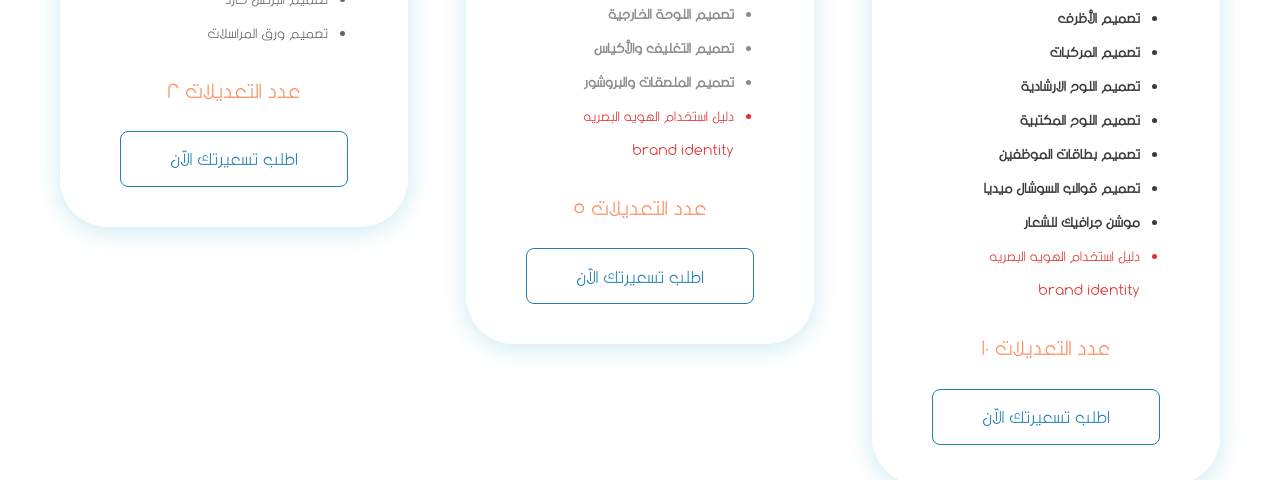
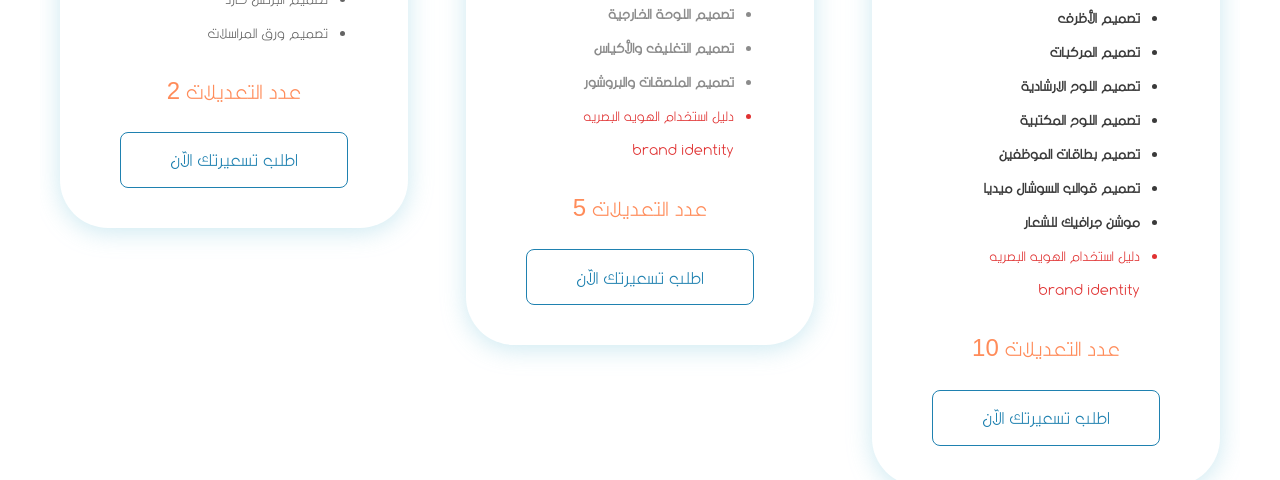
Before and after one commit to HebaMusleh/ziad-studio, a React (Create React App) app: page / in a window 1280 px wide. Shown: the part 3051-3531 px from the top of the page. Built offline with nearby package versions, Linux system fonts and the light colour scheme; a web font is replaced by a local one.

Commit message:
edit fonts

```diff
--- a/src/components/TitleHero/style.js
+++ b/src/components/TitleHero/style.js
@@ -30,6 +30,7 @@ export const StyleTitle = styled.div`
   }
 `;
 export const BtnContact = styled.button`
+font-family: Rawy-Thin,sans-serif;
 padding: 5px 30px;
     border-radius: 8px;
     background: #1f81b0;
--- a/src/mock/ar.json
+++ b/src/mock/ar.json
@@ -90,35 +90,41 @@
       "a3": "هي عمليه متكامله تشمل الجزئين العاطفي ( البراند ) والجزء البصري ( هوية البراند ) هدفها انشاء اسم وصوره وسمعه تميزك عن منافسينك لدى الجمهور المتسهدف ووعيهم بما تقدمه من خدمات .",
       "q4": "اختصار فلسفة البيع على 5 نقاط ",
       "a4": "تنحصر فلسفة البيع على 5 نقاط اساسيه وهي :",
-      "opt1":" المنتج المناسب",
-      "opt2":" المكان المناسب",
-      "opt3":" الوقت المناسب",
-      "opt4":" الشخص المناسب",
-      "opt5":" الرسالة الممناسبة",
+      "opt1": " المنتج المناسب",
+      "opt2": " المكان المناسب",
+      "opt3": " الوقت المناسب",
+      "opt4": " الشخص المناسب",
+      "opt5": " الرسالة الممناسبة",
       "q5": "ماهو السلوقان والتاق لاين والفرق بينهم",
       "a5": "اكيد طرا في بالك شركة نايك وبعض منتجاتها .. ولو قريت ليست مجرد مكتبه طبيعي بيطري في بالك مكتبة جرير هذا يعتبر التاق لاين وهو عباره عن جمله مميزه ترتبط في ذهن المستهلك بالعلامة التجاريه واحيان يكون بمثابة وعد للعملاء ولو لاحظنا مكتبه جرير تحولت من قرطاسيه الى شركة بيع اجهزه الكترونيه واكثر ، فهذا يزيد ولاء العملاء لعلامتك التجاريه .. وايضا لا تستطيع الشركة تغيير التاق لاين الى في حال اعادة هيكله البراند او ما يسمى ( ري براندينق ) اما السلوقان فتكون عادتا عبارات تسويقيه تستخدم في الحملات الاعلانيه زي ( انتا مو انت وانت جوعان ) التابعه لشركة سنكرز ويمكن تغيير التاق لاين باريحيه تامه على حسب المطلوب ف الحمله التسويقيه ومن الممكن ان يصبح تاق لاين اذا حست الشركة بقيمته",
       "q6": " فوائد تصميم الباكجينق بطريقه احترافيه",
       "a6": "الانطباع الاولي كثير سمعنا عنه في المقابلات الوظيفيه او بتتعرف على ناس جدد ، كذلك مع المنتجات اللي راح تبيعها لازم يكون انطباع المستهلك الاولي جميل جدا ولو تتذكر سلوكك ف الشراء راح تتذكر انك اكثر من مره شريت منتج سواء تشوكليت او مشروب بسبب الغلاف ولو تركز في البكجينق الخاص لبيع المنتجات الطبيعيه تلاحظ البساطه في التصميم واستخدام اليستريشن ( رسومات بسيطه ) .. في العبوات ولا اراديا يجيك احساس انه منتج طبيعي ومفيد فالتصميم الجذاب مهم جدا جدا عشان تزيد غريزة الشراء لدى العملاء وكذلك احد العنصار السبعه للتسويق وايضا له اسباب عده مثل حماية المنتج من التلف او الكسر خلال النقل والتخزين فالاهم جودة المنتج ودراسته وتحليله بشكل دقيق وبعدها تنتقل للتصميم المبهر عشان يعكس فخامة وجودة المنتج فاذا حاب نصمم لك التغليف لمنتجك او هويه بصريه متكامله تعكس طابع مشروعك التجاري ونصير احد اسباب نجاحكم فراح نكون نكون معاكم خطوه بخطوه الى بلوغكم هرم النجاح",
       "q7": "ما هي نقطة الاختلاف بين المنافسين",
       "a7": "ويقصد بها الميزه التنافسيه اللتي تمتلكها عن منافسينك فلو ركزنا شوي على شركة ابل نلاقي فيها نظام ios هي الركيزه الاساسيه في تميزها عن باقي الشركات سواء سامسونق او بلاك بيري .. واللي يميز النظام هذا سهوله في الاستخدام الخصوصيه العاليه والبساطه والسرعه .. فلابد كل شركة او مطعم التركيز على POD للتميز عن المنافسين بخطوات وتاخذ حصه اكبر من السوق .",
-      "download":"دليل استخدام العلامة التجارية",
-      "send":"ارسال",
-      "close":"اغلاق",
-      "msg":"تفاصيل المشروع",
-      "FullName":"الاسم كاملًا ",
-      "Email":"البريد الالكتروني",
-      "phone":"رقم الهاتف",
-      "work9":" شركة بوابة اجادة للمحاماة🖌✨ ",
-      "work9Desc":"",
-      "work8":"أسواق سويتي المركزية",
-      "work8Desc":"",
-      "work7":"Lama Lash Salon",
-      "work7Desc":"",
-      "work6":"تغليف ورق بلوت لبراند بارد يسرسح",
-      "work6Desc":"",
-      "work10":"تصميم شعار وبروفايل روح مصرية",
-      "work10Desc":"",
-      "z":"ز"
+      "download": "دليل استخدام العلامة التجارية",
+      "send": "ارسال",
+      "close": "اغلاق",
+      "msg": "تفاصيل المشروع",
+      "FullName": "الاسم كاملًا ",
+      "Email": "البريد الالكتروني",
+      "phone": "رقم الهاتف",
+      "work9": " شركة بوابة اجادة للمحاماة🖌✨ ",
+      "work9Desc": "",
+      "work8": "أسواق سويتي المركزية",
+      "work8Desc": "",
+      "work7": "Lama Lash Salon",
+      "work7Desc": "",
+      "work6": "تغليف ورق بلوت لبراند بارد يسرسح",
+      "work6Desc": "",
+      "work10": "تصميم شعار وبروفايل روح مصرية",
+      "work10Desc": "",
+      "z": "ز",
+      "one": "خطوة -1",
+      "two": "خطوة -2",
+      "three": "خطوة -3",
+      "four": "خطوة -4",
+      "five": "خطوة -5",
+      "six": "خطوة -6"
     }
   }
 }
--- a/src/mock/data.js
+++ b/src/mock/data.js
@@ -16,42 +16,42 @@ const Data = () => {
       title: t("step1"),
       icon: icon,
       iconBg: "#E03131",
-      num: "Step -1-",
+      num: t('one'),
     },
     {
       id:2,
       title: t("step2"),
       icon: icon2,
       iconBg: "#FFDB77",
-      num: "Step -2-",
+      num: t('two'),
     },
     {
       id:3,
       title: t("step3"),
       icon: icon3,
       iconBg: "#649D54",
-      num: "Step -3-",
+      num: t('three'),
     },
     {
       id:4,
       title: t("step4"),
       icon: icon4,
       iconBg: "#6BBFF6",
-      num: "Step -4-",
+      num: t('four'),
     },
     {
       id:5,
       title: t("step5"),
       icon: icon5,
       iconBg: "#D0558F",
-      num: "Step -5-",
+      num: t('five'),
     },
     {
       id:6,
       title: t("step6"),
       icon: icon6,
       iconBg: "#FD8758",
-      num: "Step -6-",
+      num: t('six'),
     },
   ];
 
--- a/src/mock/en.json
+++ b/src/mock/en.json
@@ -118,7 +118,13 @@
       "work6Desc": "",
       "work10": "Design Logo and Profile",
       "work10Desc": "",
-      "z": "Z"
+      "z": "Z",
+      "one":"Step -1-",
+      "two":"Step -2-",
+      "three":"Step -3-",
+      "four":"Step -4-",
+      "five":"Step -5-",
+      "six":"Step -6-"
     }
   }
 }
--- a/src/pages/ContactModal/style.js
+++ b/src/pages/ContactModal/style.js
@@ -84,6 +84,7 @@ const ModalWrapper = styled.div`
 `;
 
 const Btn = styled.button`
+  font-family: Rawy-Thin, sans-serif;
   background: #1f81b0;
   color: #fff;
   padding: 10px 20px;
--- a/src/pages/Home/Ads/Card/style.js
+++ b/src/pages/Home/Ads/Card/style.js
@@ -30,6 +30,7 @@ export const CardStyle = styled.div`
       font-weight: 600;
       line-height: 62px;
       letter-spacing: 0em;
+      font-family:sans-serif;
       color: ${(props) => props.theme.palette.primaryAds};
       @media (max-width: 536px) {
         font-size: 20px;
--- a/src/pages/Home/Work/style.js
+++ b/src/pages/Home/Work/style.js
@@ -31,6 +31,7 @@ export const MoreBtn = styled.button`
   line-height: 41px;
   letter-spacing: 0em;
   cursor: pointer;
+  font-family: Rawy-Thin,sans-serif;
   @media (max-width: 480px) {
     font-size: 16px;
     width: 100%;
--- a/src/pages/Home/packages/Card/index.jsx
+++ b/src/pages/Home/packages/Card/index.jsx
@@ -24,7 +24,7 @@ const Card = ({ img, title, desc, num = 1, options, brand }) => {
           {brand ? <li className='brand'>{t('brandIdentityGuide')}</li> : ''}
         </ul>
         <li className='edits'>
-          {t('edit')} {num}
+          {t('edit')} <span className="numbers">{num}</span>
         </li>
       </div>
       <div className='price'>
--- a/src/pages/Home/packages/Card/style.js
+++ b/src/pages/Home/packages/Card/style.js
@@ -7,9 +7,9 @@ export const Wrapper = styled.div`
   flex-basis: 30%;
   padding: 40px;
   height: fit-content;
-  display:flex;
-  align-items:center;
-  justify-content:center;
+  display: flex;
+  align-items: center;
+  justify-content: center;
   .image {
     background: ${(props) => props.theme.palette.whiteFonts};
     width: 80px;
@@ -53,7 +53,7 @@ export const Wrapper = styled.div`
       color: ${(props) => props.theme.palette.secondaryTitle};
     }
     p {
-      font-family: Baloo Bhaijaan 2;
+      font-family: Rawy-Thin, sans-serif;
       font-size: 20px;
       font-weight: 400;
       line-height: 34px;
@@ -63,7 +63,6 @@ export const Wrapper = styled.div`
     }
   }
   .price {
-
     h4 {
       font-size: 1.5rem;
       font-weight: 600;
@@ -79,7 +78,7 @@ export const Wrapper = styled.div`
   }
   ul {
     padding: 40px;
-    padding-bottom:20px;
+    padding-bottom: 20px;
     li {
       font-size: 1rem;
       font-weight: 500;
@@ -103,12 +102,15 @@ export const Wrapper = styled.div`
   }
   .edits {
     list-style: none;
-    padding-bottom:20px;
+    padding-bottom: 20px;
     color: ${(props) => props.theme.palette.editColor};
     font-size: 1.5rem;
     font-weight: 500;
     line-height: 41.09px;
     text-align: center;
+    .numbers {
+      font-family: sans-serif;
+    }
     @media (max-width: 768px) {
       font-size: 1rem;
     }
--- a/src/pages/Information/Card/style.js
+++ b/src/pages/Information/Card/style.js
@@ -36,7 +36,7 @@ export const Content = styled.div`
     }
   }
   p {
-    font-family: Baloo Bhaijaan 2;
+    font-family: Rawy-Thin,sans-serif;
     font-size: 16px;
     font-weight: 400;
     line-height: 27px;
```
